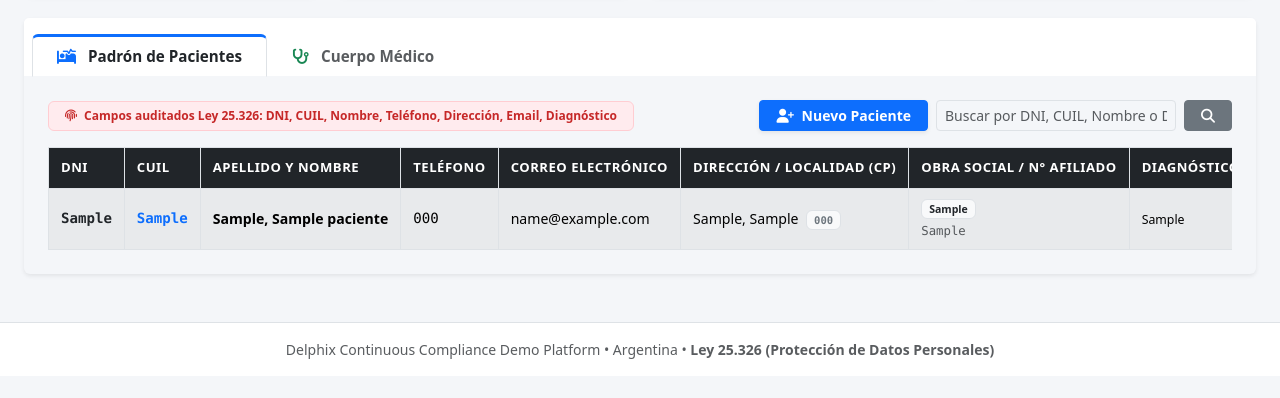
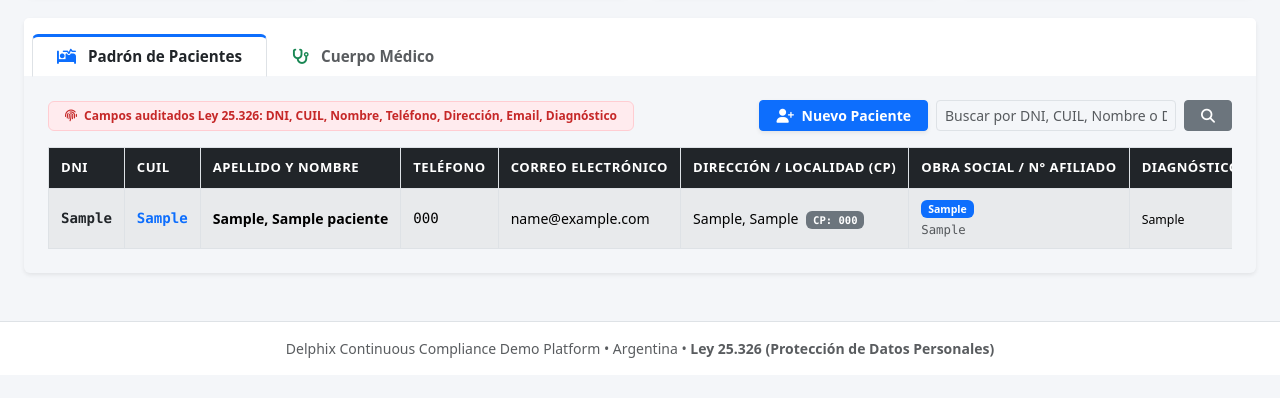
Before and after one commit to kansoit/hms3, a Django app: page / in a window 1280 px wide. Shown: the part 233-631 px from the top of the page. Run offline with Django 5.2, Linux system fonts and the light colour scheme; tables that the repository leaves empty hold one stand-in row (values such as "Sample post").

Commit message:
feat(ui): add colored badges for postal code and insurance in patients table and modal

```diff
--- a/application/templates/dashboard.html
+++ b/application/templates/dashboard.html
@@ -149,12 +149,16 @@
                                 <td class="small">
                                     {{ p.direccion }}, {{ p.localidad }}
                                     {% if p.codigo_postal %}
-                                    <span class="badge bg-light text-secondary border font-monospace ms-1">{{ p.codigo_postal }}</span>
+                                    <span class="badge bg-secondary font-monospace ms-1">{% if HMS_COUNTRY == 'US' %}ZIP: {{ p.codigo_postal }}{% elif HMS_COUNTRY == 'BR' %}CEP: {{ p.codigo_postal }}{% else %}CP: {{ p.codigo_postal }}{% endif %}</span>
                                     {% endif %}
                                 </td>
                                 <td class="text-nowrap">
-                                    <span class="badge bg-light text-dark border">{{ p.obra_social }}</span><br>
+                                    {% if p.obra_social %}
+                                    <span class="badge bg-primary">{{ p.obra_social }}</span><br>
+                                    {% endif %}
+                                    {% if p.numero_afiliado %}
                                     <span class="small text-muted font-monospace">{{ p.numero_afiliado }}</span>
+                                    {% endif %}
                                 </td>
                                 <td><span class="small" title="{{ p.diagnostico_clinico }}">{{ p.diagnostico_clinico|truncatechars:35 }}</span></td>
                                 <td class="text-center text-nowrap">
@@ -429,6 +433,7 @@
         email: "{{ txt.field_email|escapejs }}",
         address: "{{ txt.field_address|escapejs }}",
         postal: "{{ txt.field_postal|escapejs }}",
+        postalAbbr: "{% if HMS_COUNTRY == 'US' %}ZIP{% elif HMS_COUNTRY == 'BR' %}CEP{% else %}CP{% endif %}",
         insurance: "{{ txt.field_insurance|escapejs }}",
         notes: "{{ txt.field_notes|escapejs }}",
         diagnosis: "{{ txt.field_diagnosis|escapejs }}",
@@ -453,8 +458,8 @@
                 const dob = data.date_of_birth || '';
                 const phone = data.phone || '';
                 const email = data.email || '';
-                const postalPart = data.postal_code ? ' - ' + (TXT.postal || 'CP') + ': ' + data.postal_code : '';
-                const address = (data.address || '') + ', ' + (data.city || '') + ' (' + (data.state || '') + postalPart + ')';
+                const postalPart = data.postal_code ? ' <span class="badge bg-secondary font-monospace ms-1">' + (TXT.postalAbbr || 'CP') + ': ' + data.postal_code + '</span>' : '';
+                const address = (data.address || '') + ', ' + (data.city || '') + ' (' + (data.state || '') + ')' + postalPart;
                 const insurance = data.insurance_provider || '';
                 const insuranceNum = data.insurance_number || '';
                 const diagnosis = data.diagnosis || '';
@@ -498,7 +503,7 @@
                         <div class="col-md-7">
                             <label class="form-label text-muted small fw-bold mb-0">${TXT.insurance}</label>
                             <div class="d-flex align-items-center flex-wrap gap-1">
-                                <span class="badge bg-light text-dark border fs-6 fw-normal">${insurance}</span>
+                                <span class="badge bg-primary fs-6">${insurance}</span>
                                 <span class="font-monospace text-nowrap fw-semibold ms-1">#${insuranceNum}</span>
                             </div>
                         </div>
```
